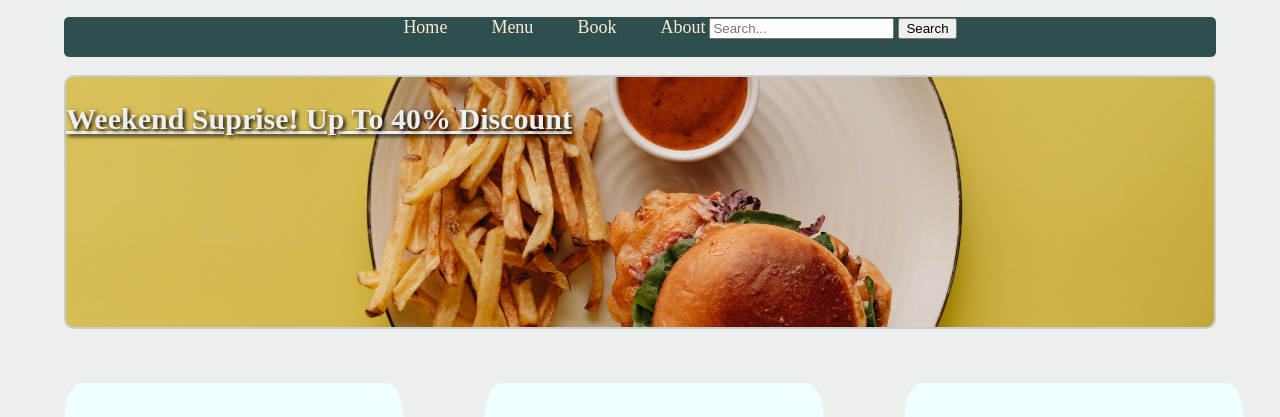
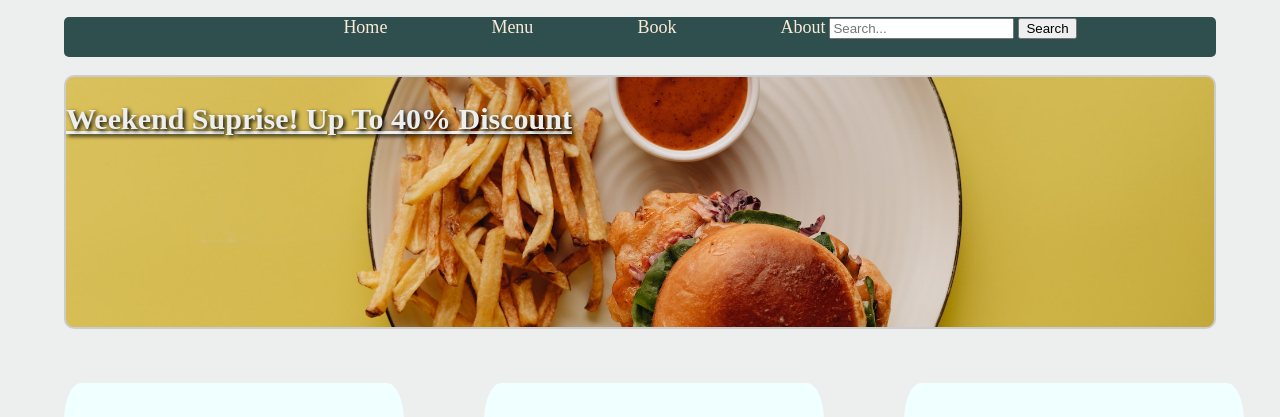
Before and after one commit to Tariob/Little-Lemon-Restaurant-Landing-page, a plain HTML site: page index.html in a window 1280 px wide. Shown: the part 321-738 px from the top of the page. Drawn offline with Linux system fonts and the light colour scheme.

Commit message:
Update style.css

```diff
--- a/style.css
+++ b/style.css
@@ -15,7 +15,7 @@ font-size: 18px;
 color:antiquewhite;
 font-weight: 500;
 text-decoration: none;
-margin-left: 40px;
+margin-left: 100px;
 }
 
 nav ul li a:hover {
```
